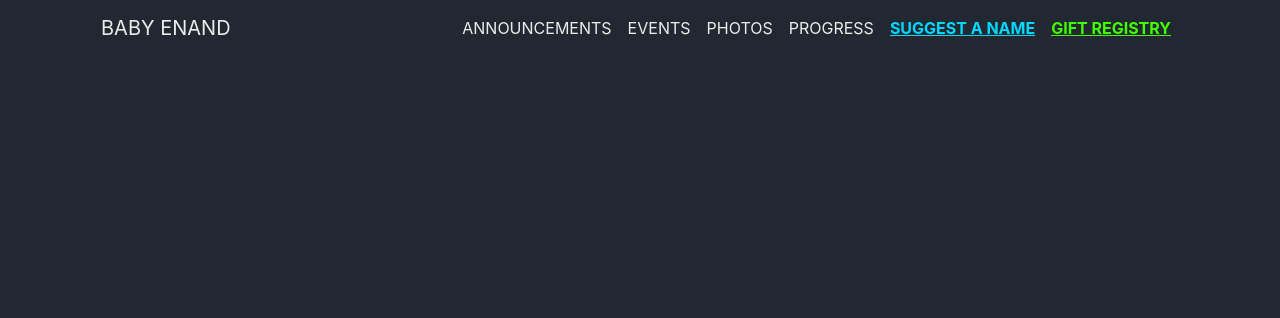
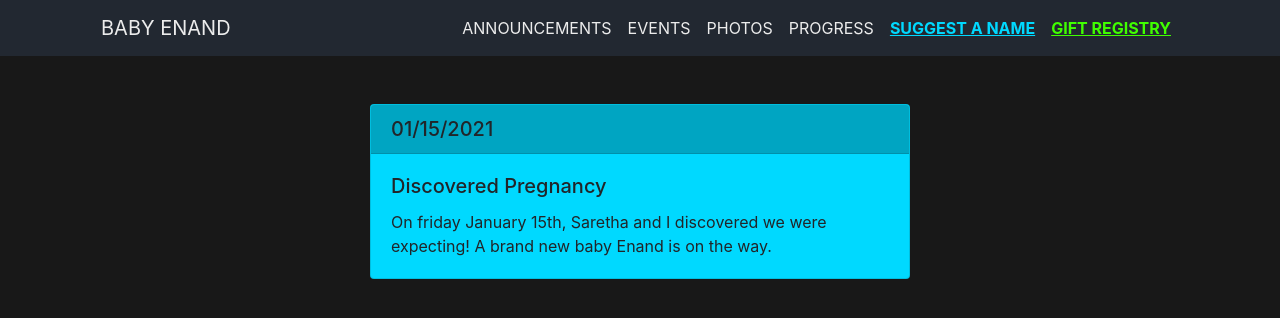
Before and after one commit to enandr/baby-site, an Angular app: page /progress in a window 1280 px wide. Before the commit this address led to /. Shown: the top 318 px of the page. Built offline with nearby package versions, Linux system fonts and the light colour scheme.

Commit message:
created progress page content

```diff
--- a/src/app/Components/progress-date/progress-date.component.html
+++ /dev/null
@@ -1 +0,0 @@
-<p>progress-date works!</p>
--- a/src/app/Components/progress-date/progress-date.component.ts
+++ /dev/null
@@ -1,20 +0,0 @@
-import { Component, OnInit, Input } from '@angular/core';
-
-@Component({
-  selector: 'app-progress-date',
-  templateUrl: './progress-date.component.html',
-  styleUrls: ['./progress-date.component.scss']
-})
-export class ProgressDateComponent implements OnInit {
-  @Input() date: string;
-  @Input() description: string;
-  @Input() visible: boolean;
-  constructor() {}
-
-  ngOnInit(): void {
-    if (!this.visible){
-      this.visible = true;
-    }
-  }
-
-}
--- /dev/null
+++ b/src/app/Pages/progress-date/progress-date.component.html
@@ -0,0 +1,18 @@
+<div class="mt-5"></div>
+<div class="container" *ngFor="let event of events; let i = index">
+  <div class="row">
+    <div class="col-6 offset-3">
+      <div class="card card-bg">
+        <h5 class="card-header card-bg-dark">{{event.date}}</h5>
+        <div class="card-body">
+          <h5 class="card-title">{{event.title}}</h5>
+          <p class="card-text">{{event.description}}</p>
+          <!-- <a href="#" class="btn btn-primary">Go somewhere</a> -->
+        </div>
+      </div>
+      <div class="col-6">
+        <div class="vertical-line" *ngIf="i +1 !== events.length"></div>
+      </div>
+    </div>
+  </div>
+</div>
--- /dev/null
+++ b/src/app/Pages/progress-date/progress-date.component.scss
@@ -0,0 +1,26 @@
+.card-hover {
+  transition: all 1s ease;
+  :hover {
+    transform: scale(1.05);
+  }
+}
+.card-bg {
+  background-color: rgb(0, 217, 255);
+  /* transition: all 1s ease;
+  :hover {
+    transform: scale(1);
+  } */
+}
+.card-bg-dark {
+  background-color: darken(rgb(0, 217, 255), 12%);
+  /* :hover {
+    transform: scale(1);
+  } */
+}
+.vertical-line {
+  border-right: 6px solid green;
+  height: 50px;
+  /* :hover {
+    transform: scale(1);
+  } */
+}
--- /dev/null
+++ b/src/app/Pages/progress-date/progress-date.component.ts
@@ -0,0 +1,19 @@
+import { Component, OnInit } from '@angular/core';
+
+@Component({
+  selector: 'app-progress-date',
+  templateUrl: './progress-date.component.html',
+  styleUrls: ['./progress-date.component.scss']
+})
+export class ProgressDateComponent implements OnInit {
+  events: any[];
+  constructor() {}
+
+  ngOnInit(): void {
+    this.events = [
+      { date: '01/15/2021', title: 'Discovered Pregnancy', description: 'On friday January 15th, Saretha and I discovered we were expecting! A brand new baby Enand is on the way.'},
+      // { date: 'xx/xx/2021', title: 'First Ultrasound', description: 'On x x xth, we did our first ultrasound.' }
+    ]
+  }
+
+}
--- a/src/app/app-routing.module.ts
+++ b/src/app/app-routing.module.ts
@@ -1,9 +1,11 @@
 import { NgModule } from '@angular/core';
 import { Routes, RouterModule } from '@angular/router';
 import { HomeComponent } from './Pages/home/home.component';
+import { ProgressDateComponent } from './Pages/progress-date/progress-date.component';
 
 const routes: Routes = [
   { path: 'home', component: HomeComponent },
+  { path: 'progress', component: ProgressDateComponent },
   {
     path: '',
     redirectTo: '/home',
--- a/src/app/app.module.ts
+++ b/src/app/app.module.ts
@@ -5,7 +5,7 @@ import { AppRoutingModule } from './app-routing.module';
 import { AppComponent } from './app.component';
 import { NavbarComponent } from './Theme/navbar/navbar.component';
 import { HomeComponent } from './Pages/home/home.component';
-import { ProgressDateComponent } from './Components/progress-date/progress-date.component';
+import { ProgressDateComponent } from './Pages/progress-date/progress-date.component';
 
 @NgModule({
   declarations: [
--- a/src/styles.scss
+++ b/src/styles.scss
@@ -1,4 +1,5 @@
 /* You can add global styles to this file, and also import other style files */
 .bg-color, html {
-  background-color: #222831;
+  // background-color: #30475e;
+  background-color: rgb(24, 24, 24);
 }
```
Also changed, not shown: src/app/Components/progress-date/progress-date.component.scss (deleted), 1 other file (tests, documents, lock files or other folders).
